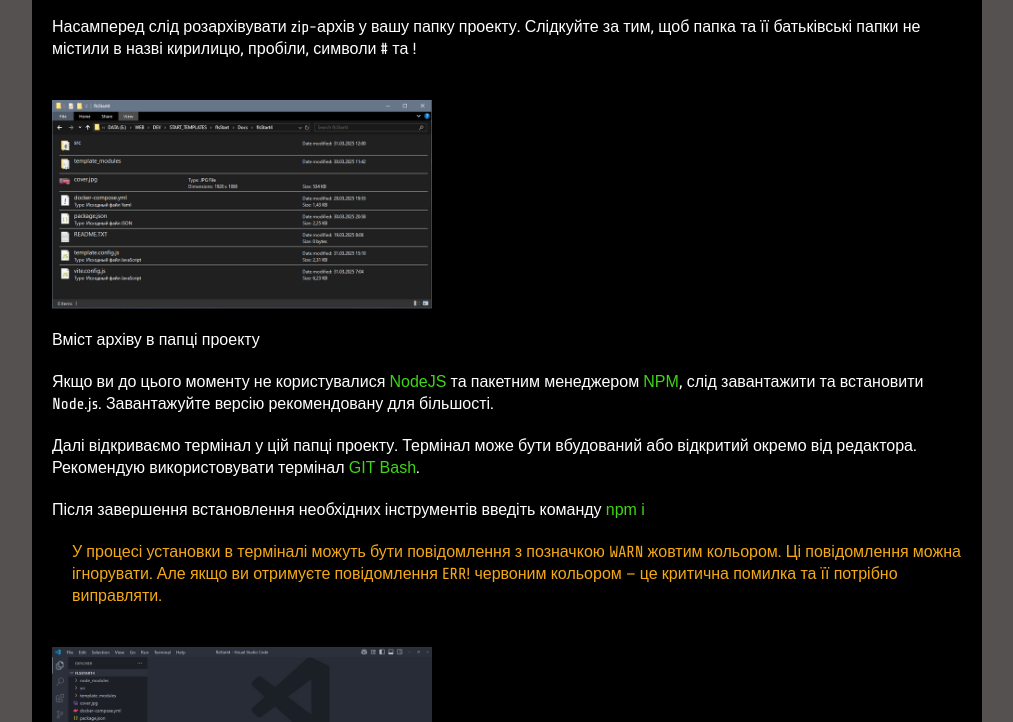
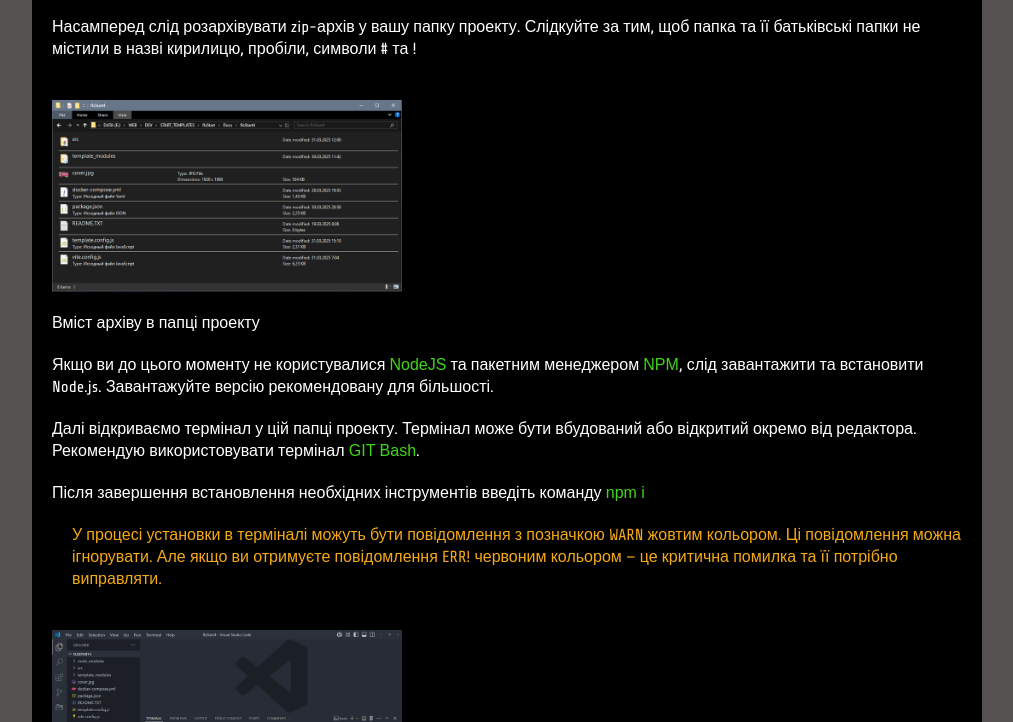
Before and after one commit to jekaboss/-4, a plain HTML site: page blok__1/2.html in a window 1280 px wide. Shown: the part 74-796 px from the top of the page, without its empty margins (133-1146 px from the left). Drawn offline with Linux system fonts and the light colour scheme; a web font is replaced by a local one.

Commit message:
Update styles.css

```diff
--- a/css/styles.css
+++ b/css/styles.css
@@ -76,7 +76,7 @@ a:hover{
 		padding-bottom: 20px;
 		max-width: 603px;
 		@media (min-width: 390px){
-			width: 380px;
+			width: 350px;
 		}
 	}
 	span{
```
